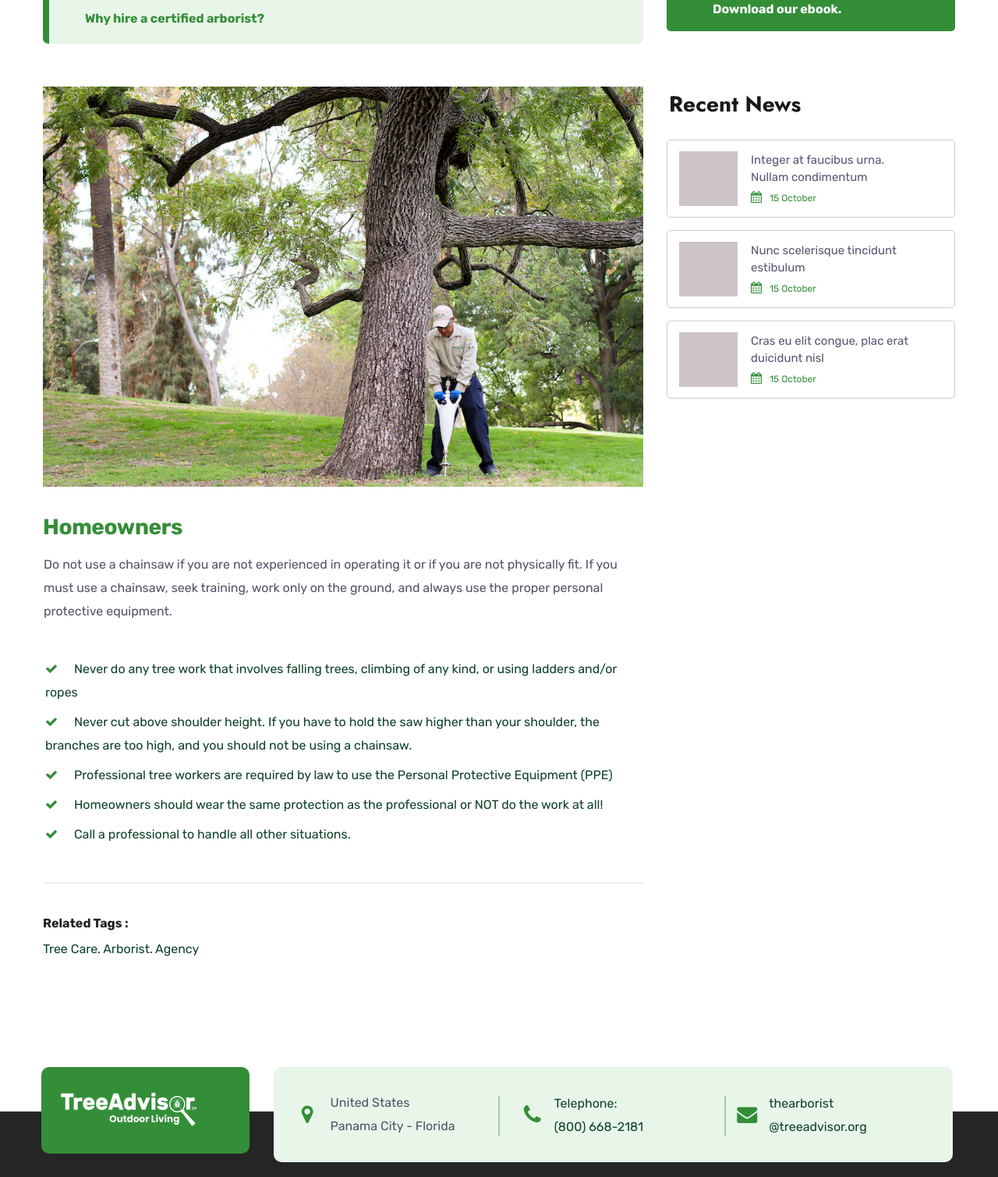
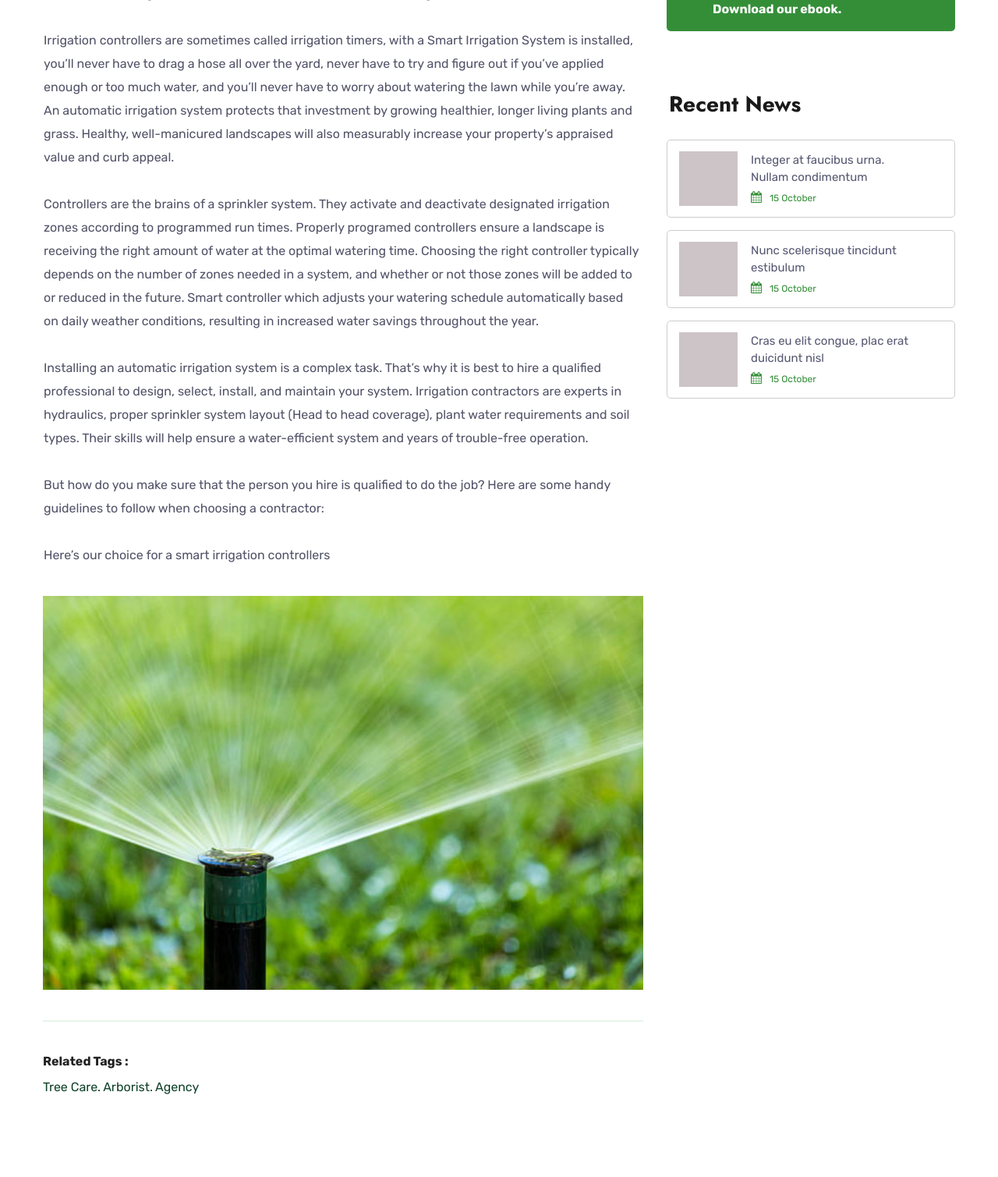
Before and after one commit to mcardy-ux/treeadvisor, a PHP site: page /irrigation.php in a window 1280 px wide. Shown: the part 1648-3157 px from the top of the page at 78% size. Run offline with PHP 8.4, Linux system fonts and the light colour scheme; some web fonts are replaced.

Commit message:
se copio toda la informacion base a irrigation y se mejoró el codigo innecesario para mejorar rendimiendo y facilidad de lectura

```diff
--- a/irrigation.php
+++ b/irrigation.php
@@ -9,10 +9,10 @@
                         <div class="overlay-image"></div>
                         <div class="banner-title">
                             <div class="page-title-heading">
-                                Tree Care
+                                irrigation
                             </div>
                             <div class="page-title-content link-style6">
-                                <span><a class="home" href="index.php">Home</a></span><span class="page-title-content-inner">Tree Care</span>
+                                <span><a class="home" href="index.php">Home</a></span><span class="page-title-content-inner">irrigation</span>
                             </div>
                         </div>
                     </div>
@@ -35,7 +35,7 @@
                             <div class="content-blog-detail">
                                 <div class="image-box">
                                     <div class="image">
-                                        <img src="images/blog/tree1.jpg" alt="image">
+                                        <img src="images/blog/irrigation1.jpg" alt="image">
                                     </div>
                                 </div>
                                 <div class="content mg-top-15">
@@ -46,59 +46,40 @@
 								</a></span>
                                     <div class="heading-content-box">
                                         <a href="#">
-                                        Why Not to Attempt Tree Removal on Your Own
+                                        smart controllers
 								</a></div>
-                                <h5 class="content-2 heading-content-box" style="color:#348e38 !important;">REASONS FOR PRUNING</h5>
+                                <h5 class="content-2 heading-content-box" style="color:#348e38 !important;">The right amount of water at that right time</h5>
 
                                     <p class="desc-content-box text-decs">
-                                        Trees are beautiful and can be an asset to many properties. However, there are many times when trees can decline and become hazardous and become a
-                                        liability or are no longer wanted due to other reasons.
-                                        Considered both an art and a science, <a href="#" style="color:#95B2CA !important;"><strong>pruning</strong></a> has changed dramatically over the last 30 to 40 years.
-                                        There are many valid reasons for <a href="#" style="color:#95B2CA !important;"><strong>pruning</strong></a> or
-                                        <a href="#" style="color:#95B2CA !important;"><strong>removing trees and shrubs</strong></a>. However,
-                                        the most important reasons are for safety, health, and appearance.
+                                        An automatic sprinkler system is a home improvement project worth considering.
+                                        Not only will it help maintain a healthy beautiful landscape which you can enjoy with your friends and family,
+                                        but it’s the most convenient and efficient way to ensure your landscape gets the water it needs without over or under watering.
+                                        When it is properly installed and maintained an automatic sprinkler system will help conserve water too.
+                                        <br><br>
+                                        In fact, a professionally or DIY-installed automatic sprinkler system is one of the best investments that you can make for your home.
+                                        <br><br>
+                                        Keep in mind, however, that there is more to a sprinkler system than just sprinklers.  System design and installation are critical factors that will affect your system’s performance and longevity. If you hire a professional to install your sprinkler system, a system design should be created before installation begins.
+                                        <br><br>
+                                        If on the other hand, you decide to install the sprinkler system yourself, TreeAdvisor can create a design plan customized to your landscape’s specific needs.
+                                        <br><br>
+                                        So put away your garden hose and let TreeAdvisor do your watering for you automatically!
+                                        <br><br>
+                                        Irrigation controllers are sometimes called irrigation timers, with a Smart Irrigation System is installed, you’ll never have to drag a hose all over the yard, never have to try and figure out if you’ve applied enough or too much water, and you’ll never have to worry about watering the lawn while you’re away. An automatic irrigation system protects that investment by growing healthier, longer living plants and grass. Healthy, well-manicured landscapes will also measurably increase your property’s appraised value and curb appeal.
+                                        <br><br>
+                                        Controllers are the brains of a sprinkler system. They activate and deactivate designated irrigation zones according to programmed run times. Properly programed controllers ensure a landscape is receiving the right amount of water at the optimal watering time. Choosing the right controller typically depends on the number of zones needed in a system, and whether or not those zones will be added to or reduced in the future. Smart controller which adjusts your watering schedule automatically based on daily weather conditions, resulting in increased water savings throughout the year.
+                                        <br><br>
+                                        Installing an automatic irrigation system is a complex task. That’s why it is best to hire a qualified professional to design, select, install, and maintain your system. Irrigation contractors are experts in hydraulics, proper sprinkler system layout (Head to head coverage), plant water requirements and soil types. Their skills will help ensure a water-efficient system and years of trouble-free operation.
+                                        <br><br>
+                                        But how do you make sure that the person you hire is qualified to do the job? Here are some handy guidelines to follow when choosing a contractor:
+                                        <br><br>
+                                        Here’s our choice for a smart irrigation controllers
+                                        <br>
                                     </p>
-                                    <div class="content-note-author">
-                                        <p class="desc-content-box text-decs">
-                                        Trees are a long-term investment for property owners and managers and like any other investment, trees require effort to keep their value. Not taking the time to hire a reputable tree service may create greater problems in the future and be more costly in the long run. For example, storm damage cleanup is extremely dangerous, even for professionals!
-                                        </p>
-                                        <a href="#" class="author heading-16px-rubik">
-                                        Why hire a certified arborist?
-                                    </a>
-
-                                    </div>
-
                                     <div class="image-box">
                                         <div class="image-2">
-                                            <img src="images/blog/tree2.jpg" alt="image">
+                                            <img src="images/blog/irrigation2.jpg" alt="image">
                                         </div>
                                     </div>
-                                    <h5 class="content-2 heading-content-box" style="color:#348e38 !important;">Homeowners</h5>
-                                    <p class="desc-content-box text-decs">
-
-                                        Do not use a chainsaw if you are not experienced in operating it or if you are not physically fit. If you must use a chainsaw, seek training, work only on the ground, and always use the proper personal protective equipment.
-                                        <br><br>
-                                        <ul class="nav-access-blog-detail">
-                                            <li><a href="#" class="tick">
-                                            Never do any tree work that involves falling trees, climbing of any kind, or using ladders and/or ropes
-                                            </a></li>
-                                            <li><a href="#" class="tick">
-                                            Never cut above shoulder height. If you have to hold the saw higher than your shoulder, the branches are too high, and you should not be using a chainsaw.
-                                            </a></li>
-                                            <li><a href="#" class="tick">
-                                            Professional tree workers are required by law to use the Personal Protective Equipment (PPE)
-                                            </a></li>
-                                            <li><a href="#" class="tick">
-                                            Homeowners should wear the same protection as the professional or NOT do the work at all!
-                                            </a></li>
-                                            <li><a href="#" class="tick">
-                                            Call a professional to handle all other situations.
-                                            </a></li>
-                                        </ul>
-
-
-
-                                    </p>
                                     <hr>
                                     <div class="bottom-content">
                                         <div class="related-tag">
--- a/weed.php
+++ b/weed.php
@@ -75,8 +75,7 @@
                                         Applying a pre-emergent weed killer product eliminates weeds at the earliest stage of growth — before you even see them. Several key factors are important to consider if you want to use this type of weed killer effectively.
                                         Typical applications occur in early spring before warm season weeds appear and in autumn for cool season weeds. These preventative herbicides actually can be helpful throughout the majority of the growing season.
                                         Various weeds germinate at different times, so repeated applications of the correct chemical can eliminate the majority of the weeds in any lawn or yard.
-                                    </p>
-                                    <p class="desc-content-box text-decs">
+                                    <br><br>
                                         A fall or winter application is necessary in some geographical areas. Locations that deal with annual bluegrass or annual ryegrass will want to get their lawn covered prior to the initial seasonal autumn/winter rains.
                                         In some southern climates, a winter application is necessary to protect against crabgrass as early as January or February.  A summer application can be helpful, even necessary, in those areas where certain weeds wait for the hot weather.
                                         Many spots need to be ready for a second onslaught by some early weeds that can reseed and grow the same season, like the ever-present dandelion.
```
Also changed, not shown: lands.php (+11 -9 lines), lawn.php (+5 -9 lines), pest.php (+4 -9 lines).
